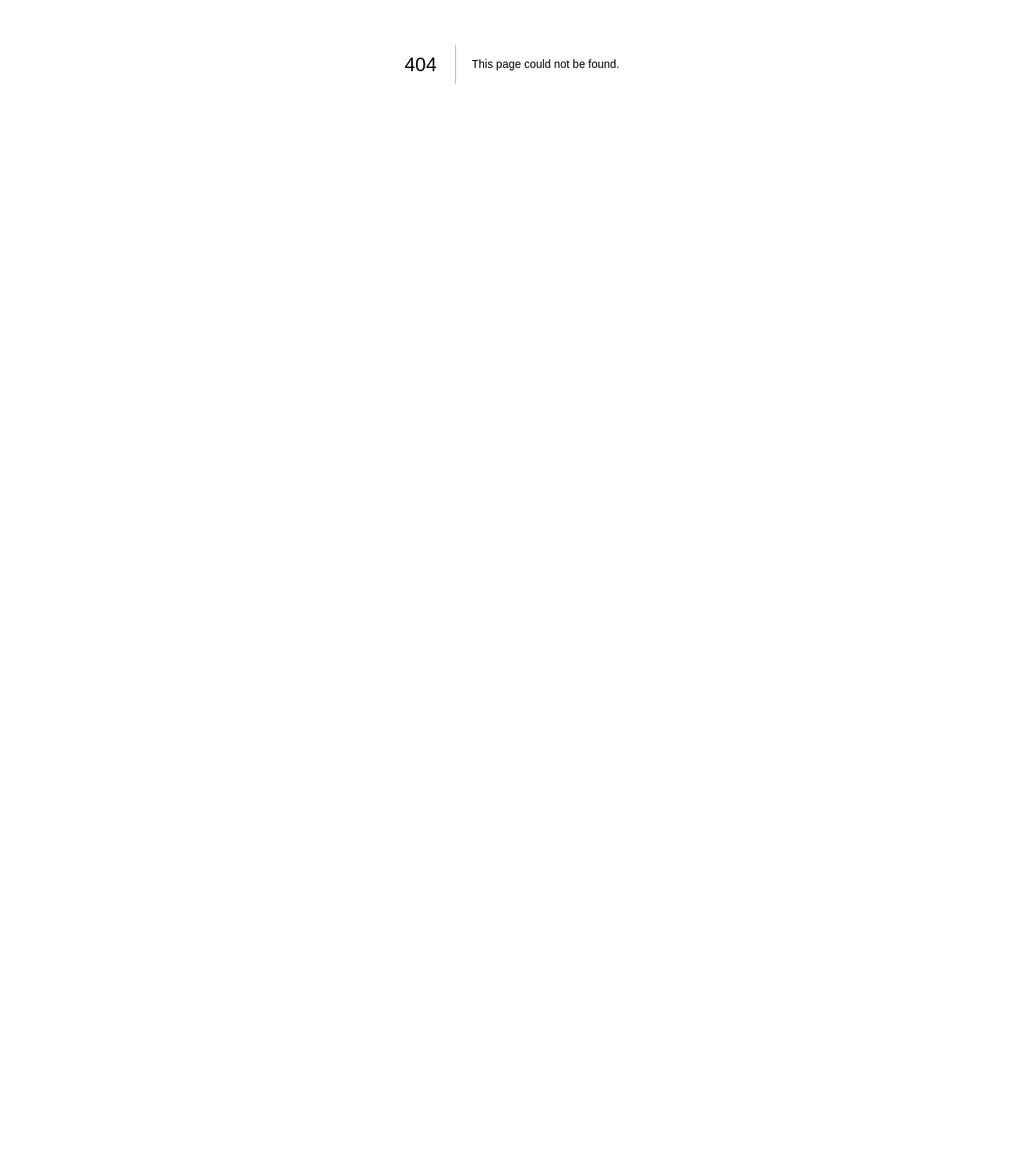
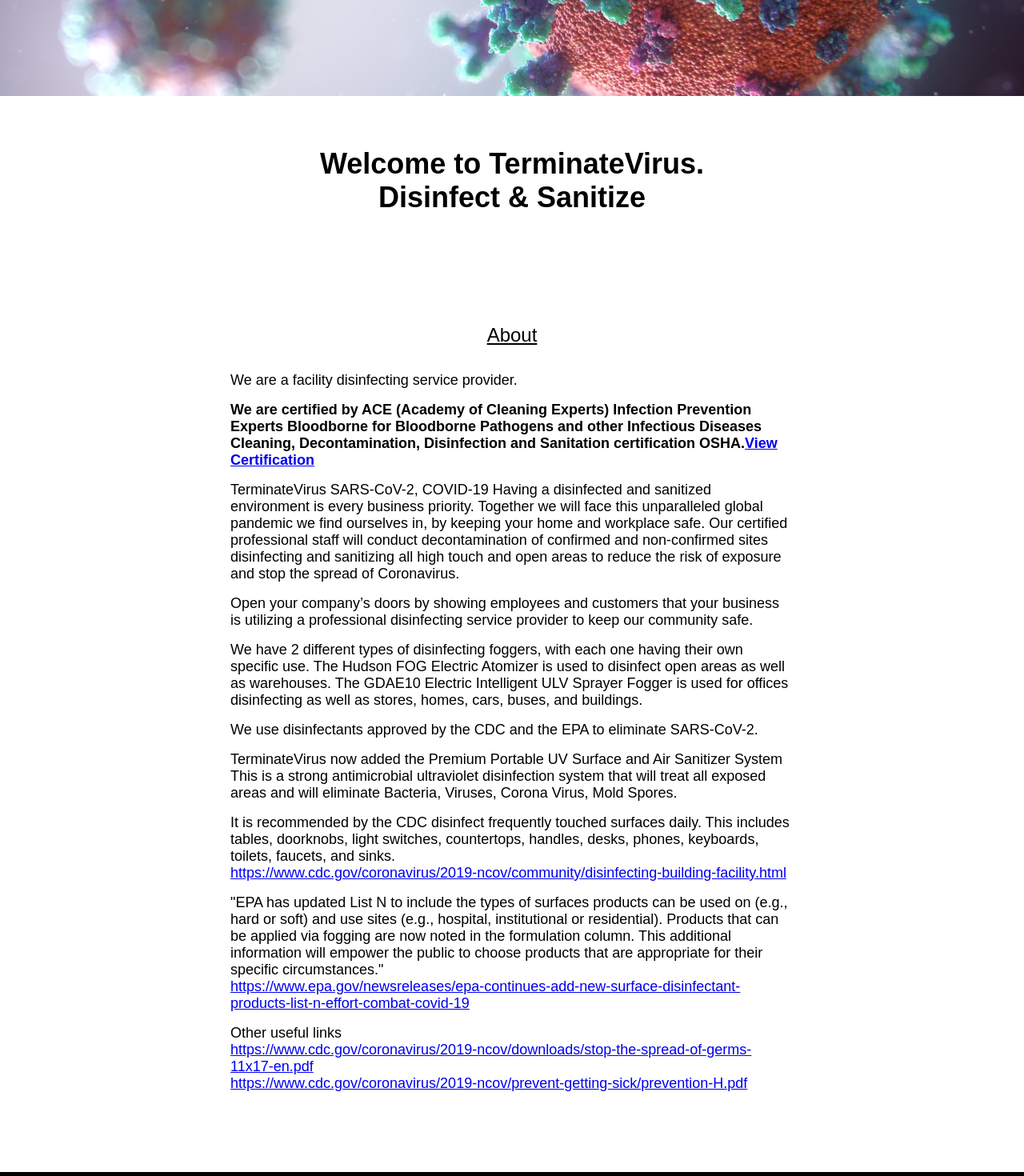
Before and after one commit to sergio-ortiz/tervi, a Next.js app: page /sanitation in a window 1280 px wide. Before the commit this address had no page. Shown: the part 320-1790 px from the top of the page at 80% size. Before the commit the page ends 800 px from the top, so only its background shows below. Built offline with nearby package versions, Linux system fonts and the light colour scheme.

Commit message:
feat(sanitation): page component

```diff
--- a/components/Header.js
+++ b/components/Header.js
@@ -1,10 +1,12 @@
 import Nav from "../components/Nav";
 import Hero from "../components/Hero";
+import styles from "../styles/Header.module.css";
 
-const Header = () => (
+const Header = ({ hero, mainHeading }) => (
   <>
     <Nav />
-    <Hero />
+    <Hero imageSrc={hero} />
+    <h1 className={styles.mainHeading}>{mainHeading}</h1>
   </>
 );
 
--- a/components/Hero.js
+++ b/components/Hero.js
@@ -1,11 +1,10 @@
 import Image from "next/image";
-import brilliantOffice from "../assets/sharp_brilliant_office.jpg";
 import styles from "../styles/Hero.module.css";
 
-const Hero = () => (
+const Hero = ({ imageSrc }) => (
   <div className={styles.hero}>
     <Image
-      src={brilliantOffice}
+      src={imageSrc}
       layout="fill"
       objectFit="cover"
       objectPosition="50% 65%"
--- a/components/Layout.js
+++ b/components/Layout.js
@@ -2,7 +2,7 @@
 import Header from "/components/Header";
 import Footer from "/components/Footer";
 
-const Layout = ({ children }) => (
+const Layout = ({ children, hero, mainHeading }) => (
   <>
     <Head>
       <meta
@@ -11,7 +11,7 @@
       />
       <title>Tervi | Janitorial Cleaning Services</title>
     </Head>
-    <Header />
+    <Header hero={hero} mainHeading={mainHeading} />
     {children}
     <Footer />
   </>
--- /dev/null
+++ b/pages/sanitation.js
@@ -0,0 +1,114 @@
+import Image from "next/image";
+import Layout from "../components/Layout";
+import styles from "../styles/Home.module.css";
+import corona from "../assets/corona.jpg";
+
+const SanitationPage = () => (
+  <Layout
+    hero={corona}
+    mainHeading={"Welcome to TerminateVirus.\nDisinfect & Sanitize"}
+  >
+    <h1 className={styles.mainHeading}>
+      <br />
+    </h1>
+    <main id="about" className={styles.main}>
+      <div className={styles.container}>
+        <h2 className={styles.subheading}>About</h2>
+        <p className={styles.paragraph}>
+          We are a facility disinfecting service provider.
+        </p>
+        <p className={styles.paragraph}>
+          <strong>
+            We are certified by ACE (Academy of Cleaning Experts) Infection
+            Prevention Experts Bloodborne for Bloodborne Pathogens and other
+            Infectious Diseases Cleaning, Decontamination, Disinfection and
+            Sanitation certification OSHA.
+            <a href="./assets/certification.pdf" target="_blank">
+              View Certification
+            </a>
+          </strong>
+        </p>
+        <p className={styles.paragraph}>
+          TerminateVirus SARS-CoV-2, COVID-19 Having a disinfected and sanitized
+          environment is every business priority. Together we will face this
+          unparalleled global pandemic we find ourselves in, by keeping your
+          home and workplace safe. Our certified professional staff will conduct
+          decontamination of confirmed and non-confirmed sites disinfecting and
+          sanitizing all high touch and open areas to reduce the risk of
+          exposure and stop the spread of Coronavirus.
+        </p>
+        <p className={styles.paragraph}>
+          Open your company’s doors by showing employees and customers that your
+          business is utilizing a professional disinfecting service provider to
+          keep our community safe.
+        </p>
+        <p className={styles.paragraph}>
+          We have 2 different types of disinfecting foggers, with each one
+          having their own specific use. The Hudson FOG Electric Atomizer is
+          used to disinfect open areas as well as warehouses. The GDAE10
+          Electric Intelligent ULV Sprayer Fogger is used for offices
+          disinfecting as well as stores, homes, cars, buses, and buildings.
+        </p>
+        <p className={styles.paragraph}>
+          We use disinfectants approved by the CDC and the EPA to eliminate
+          SARS-CoV-2.
+        </p>
+        <p className={styles.paragraph}>
+          TerminateVirus now added the Premium Portable UV Surface and Air
+          Sanitizer System This is a strong antimicrobial ultraviolet
+          disinfection system that will treat all exposed areas and will
+          eliminate Bacteria, Viruses, Corona Virus, Mold Spores.
+        </p>
+        <p className={styles.paragraph}>
+          It is recommended by the CDC disinfect frequently touched surfaces
+          daily. This includes tables, doorknobs, light switches, countertops,
+          handles, desks, phones, keyboards, toilets, faucets, and sinks. <br />
+          <a
+            href="https://www.cdc.gov/coronavirus/2019-ncov/community/disinfecting-building-facility.html"
+            target="_blank"
+            rel="noreferrer"
+          >
+            https://www.cdc.gov/coronavirus/2019-ncov/community/disinfecting-building-facility.html
+          </a>
+        </p>
+        <p className={styles.paragraph}>
+          "EPA has updated List N to include the types of surfaces products can
+          be used on (e.g., hard or soft) and use sites (e.g., hospital,
+          institutional or residential). Products that can be applied via
+          fogging are now noted in the formulation column. This additional
+          information will empower the public to choose products that are
+          appropriate for their specific circumstances." <br />
+          <a
+            href="https://www.epa.gov/newsreleases/epa-continues-add-new-surface-disinfectant-products-list-n-effort-combat-covid-19
+          "
+            target="_blank"
+            rel="noreferrer"
+          >
+            https://www.epa.gov/newsreleases/epa-continues-add-new-surface-disinfectant-products-list-n-effort-combat-covid-19
+          </a>
+        </p>
+        <p className={styles.paragraph}>
+          Other useful links <br />
+          <a
+            href="https://www.cdc.gov/coronavirus/2019-ncov/downloads/stop-the-spread-of-germs-11x17-en.pdf"
+            target="_blank"
+            rel="noreferrer"
+          >
+            https://www.cdc.gov/coronavirus/2019-ncov/downloads/stop-the-spread-of-germs-11x17-en.pdf
+          </a>
+          <br />
+          <a
+            href="https://www.cdc.gov/coronavirus/2019-ncov/prevent-getting-sick/prevention-H.pdf
+          "
+            target="_blank"
+            rel="noreferrer"
+          >
+            https://www.cdc.gov/coronavirus/2019-ncov/prevent-getting-sick/prevention-H.pdf
+          </a>
+        </p>
+      </div>
+    </main>
+  </Layout>
+);
+
+export default SanitationPage;
--- /dev/null
+++ b/styles/Header.module.css
@@ -0,0 +1,14 @@
+.mainHeading {
+  width: 55%;
+  margin: 0 auto;
+  padding-top: 4rem;
+  text-align: center;
+  font-size: 2.25rem;
+  white-space: pre-wrap;
+}
+
+@media (max-width: 768px) {
+  .mainHeading {
+    margin-top: 1.5rem;
+  }
+}
--- a/styles/Home.module.css
+++ b/styles/Home.module.css
@@ -3,18 +3,25 @@
   margin: 0 auto;
 }
 
-.mainHeading {
-  padding-top: 4rem;
+.main {
+  margin-bottom: 100px;
+}
+
+.subheading {
+  padding: 1rem;
+  padding-top: 100px;
   text-align: center;
-  font-size: 2.25rem;
+  font-weight: lighter;
+  text-decoration: underline;
+}
+
+.paragraph {
+  font-size: 18px;
+  margin: 1rem 0;
 }
 
 @media (max-width: 768px) {
   .container {
     width: 90%;
   }
-
-  .mainHeading {
-    margin-top: 1.5rem;
-  }
 }
```
Also changed, not shown: pages/index.js (+7 -5 lines), assets/corona.jpg (added).
